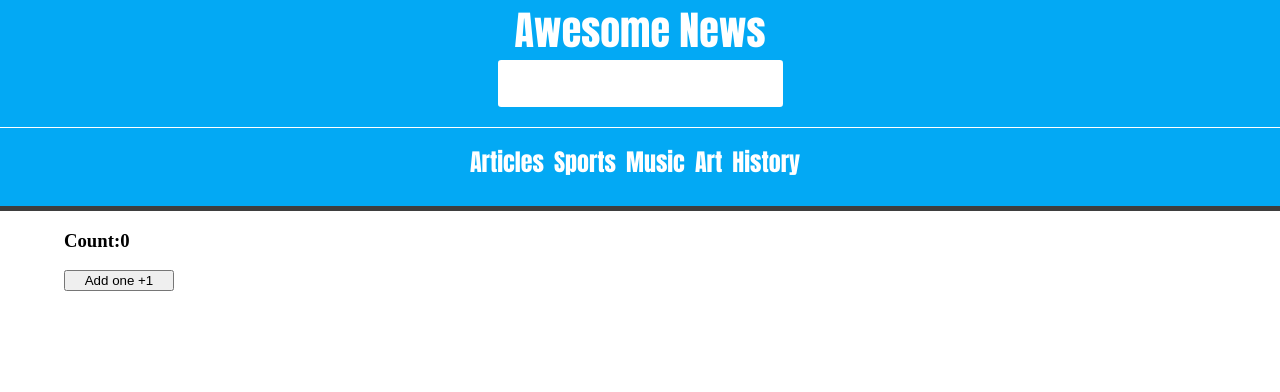
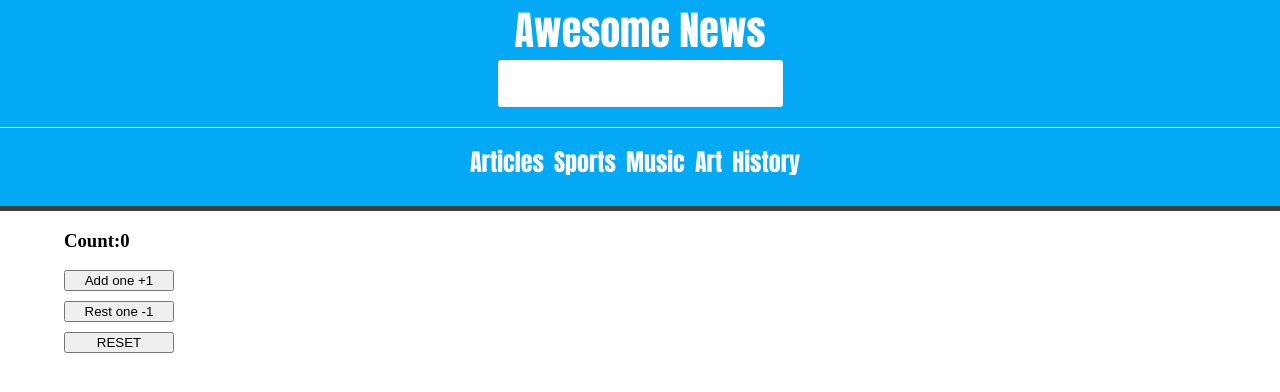
Before and after one commit to ferlobo1985/UDMY-REACT-FS24-One, a React (Vite) app: page / in a window 1280 px wide. Shown: the top 392 px of the page. Built offline with nearby package versions, Linux system fonts and the light colour scheme.

Commit message:
13-Prev state
13-Prev state

```diff
--- a/src/components/playground/state.jsx
+++ b/src/components/playground/state.jsx
@@ -1,16 +1,30 @@
 import { useState } from 'react'
 
 const StatePlayground = () => {
-    let [count,setCount] = useState(0);
+    let initialCount = 0;
+    let [count,setCount] = useState(initialCount);
 
     const addOne = () => {
         setCount(count + 1)
+    }
+
+    const restOne = () => {
+        setCount(prevCount => {
+            let result = prevCount - 1
+            return result;
+        })
+    }
+
+    const restCount = () =>{
+        setCount(initialCount)
     }
 
     return(
         <>
             <h3>Count:{count}</h3>
             <button onClick={addOne}>Add one +1</button>
+            <button onClick={restOne}>Rest one -1</button>
+            <button onClick={restCount}>RESET</button>
         </>
     )
 }
```
